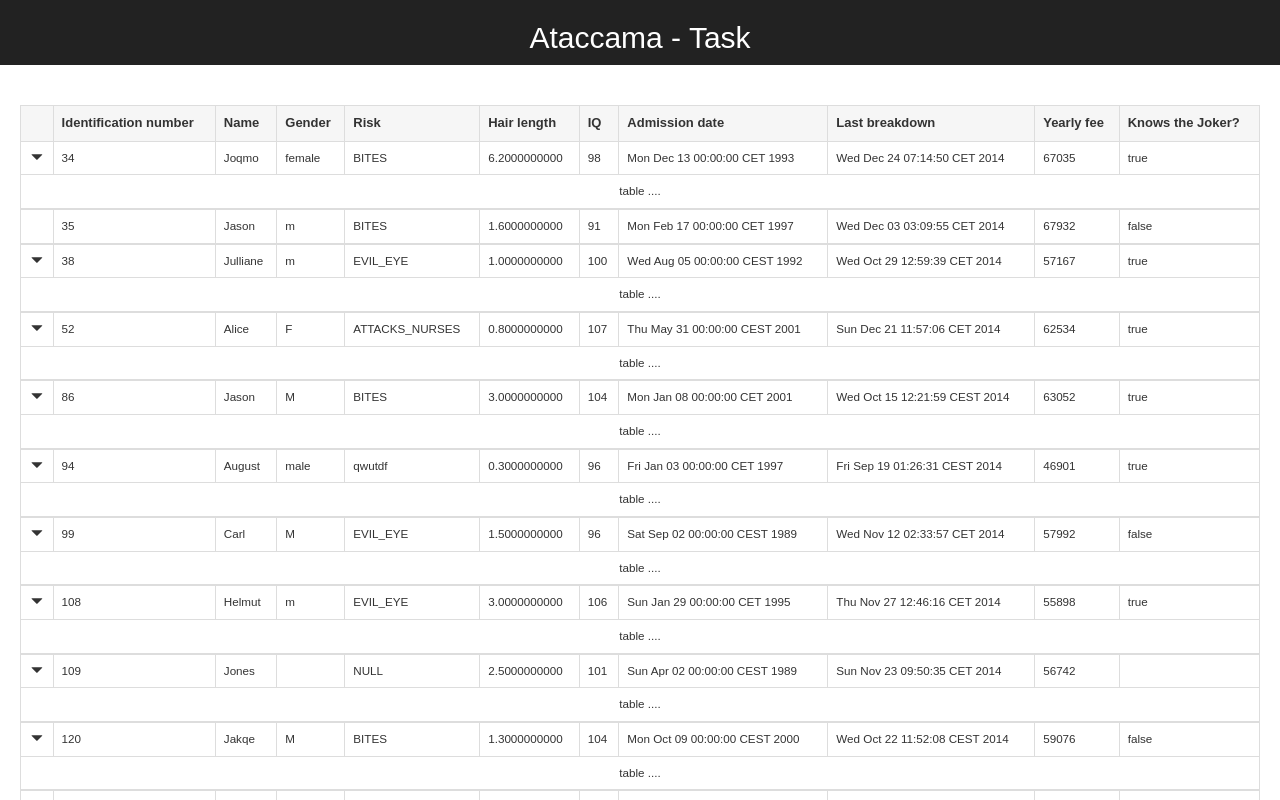
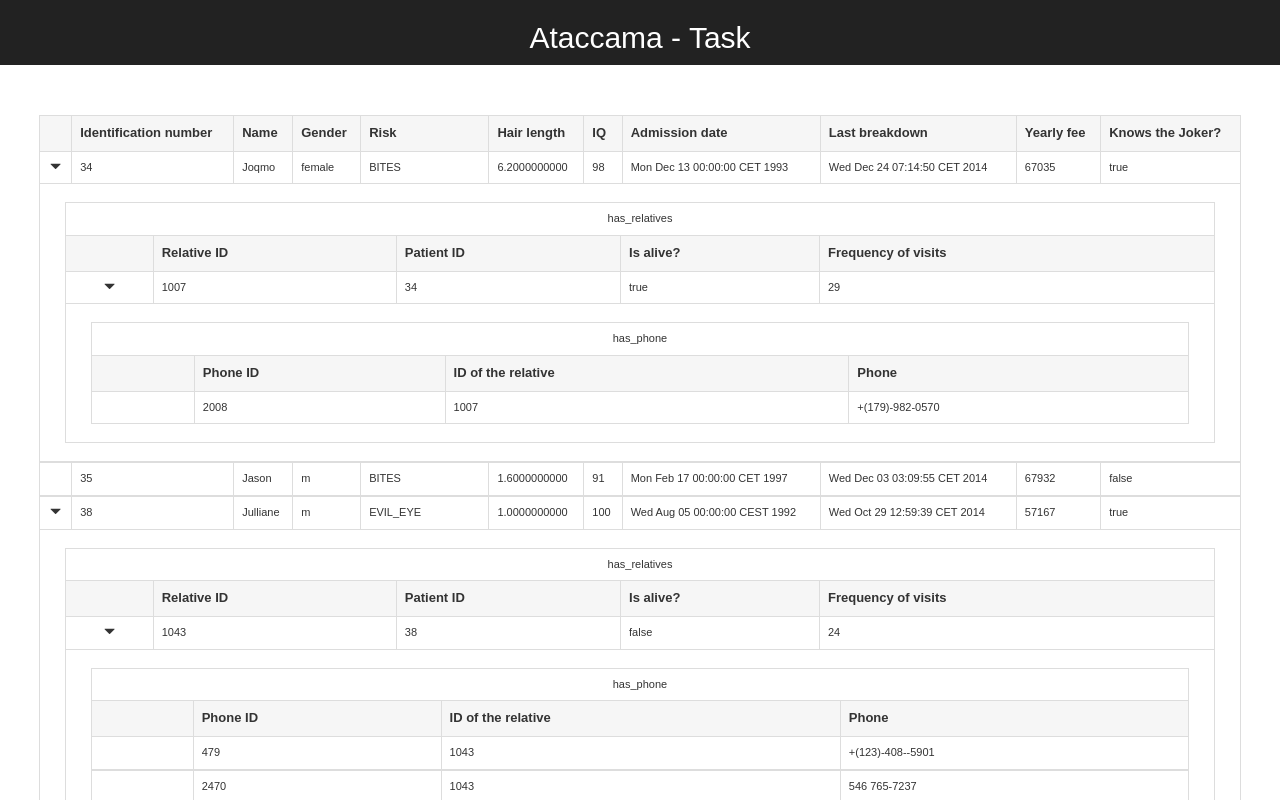
Before and after one commit to Juliecz/ataccama-task, a React (Create React App) app: page / in a window 1280 px wide. Shown: the top 800 px of the page. Built offline with nearby package versions, Linux system fonts and the light colour scheme.

Commit message:
Show all tables if kids exists

```diff
--- a/src/partials/Table/Table.js
+++ b/src/partials/Table/Table.js
@@ -1,11 +1,16 @@
-import React from 'react';
+import React, { Component } from 'react';
 import { Table as BTable, Glyphicon } from 'react-bootstrap';
 import './style.css';
 
-const Table = ({ content }) =>
+const Table = ({ content, name }) =>
 	(<BTable bordered className="p-table">
 		{ content.map((row, i) =>
 			(<tbody key={`tbody_${i}`}>
+
+			{name && i===0 && <tr className="p-table-name">
+				<td colSpan={Object.keys(row.data).length+1}>{ name }</td>
+			</tr>}
+
 			{ i===0 && <tr>
 				<th />
 				{ Object.keys(row.data).map((key, i) =>
@@ -24,7 +29,10 @@
 			{(row.kids && Object.keys(row.kids).length > 0)
 			&& <tr>
 				<td colSpan={Object.keys(row.data).length+1}>
-					table ....
+					<Table
+						content={row.kids[Object.keys(row.kids)[0]].records}
+						name={Object.keys(row.kids)[0]}
+					/>
 				</td>
 			</tr>}
 			</tbody>))
--- a/src/partials/Table/style.css
+++ b/src/partials/Table/style.css
@@ -1,8 +1,9 @@
 .p-table {
-    margin: auto;
-    width: 100%;
+    margin: 10px auto;
+    width: 97%;
     text-align: left;
     border-collapse: collapse;
+
 }
 
 th {
@@ -14,7 +15,7 @@
     padding: 5px 5px 5px 10px;
     border: 1px solid #cecece;
     min-width: 30px;
-    font-size: smaller;
+    font-size: 11px;
 }
 
 td:first-child {
--- a/src/partials/Tables/Table.js
+++ b/src/partials/Tables/Table.js
@@ -1,5 +1,4 @@
 import React from 'react';
-import { Table as BTable, Glyphicon } from 'react-bootstrap';
 import Table from '../Table/Table';
 
 const Tables = ({ data }) =>
```
